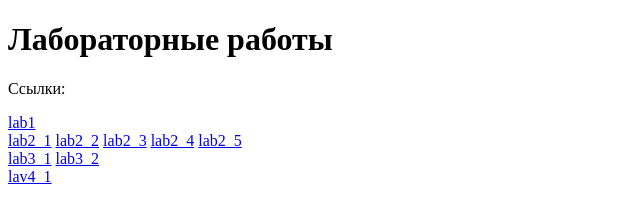
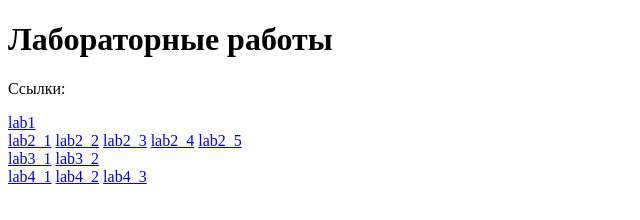
Before and after one commit to Student223132/Student223132.github.io, a plain HTML site: page index.html in a window 1280 px wide. Shown: the whole page, without its empty margins (0-640 px from the left). Drawn offline with Linux system fonts and the light colour scheme.

Commit message:
added links

```diff
--- a/index.html
+++ b/index.html
@@ -23,7 +23,9 @@
         <a href="lab3/lab3_2.html">lab3_2</a>
     </div>
     <div>
-        <a href="lab4/lab4_1.html">lav4_1</a>
+        <a href="lab4/lab4_1.html">lab4_1</a>
+        <a href="lab4/lab4_2.html">lab4_2</a>
+        <a href="lab4/lab4_3.html">lab4_3</a>
     </div>
 </body>
 </html>
```
